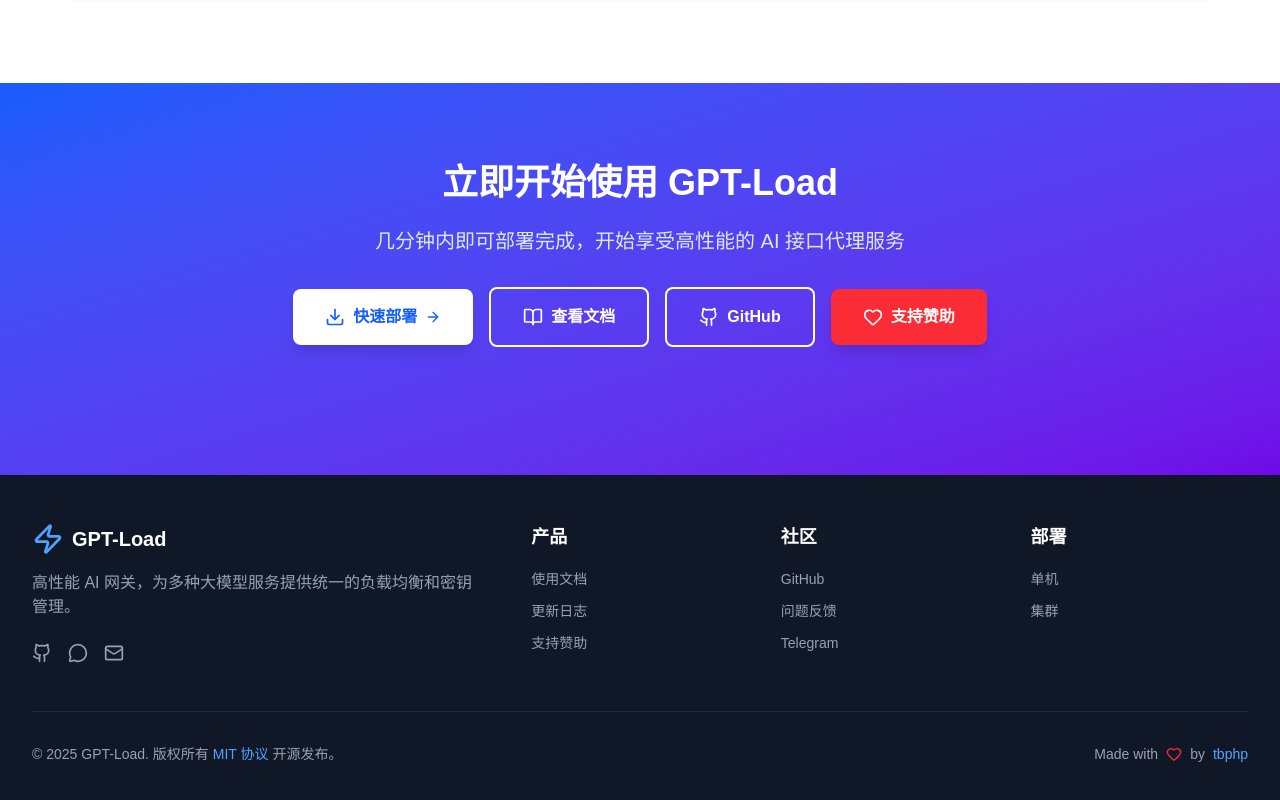
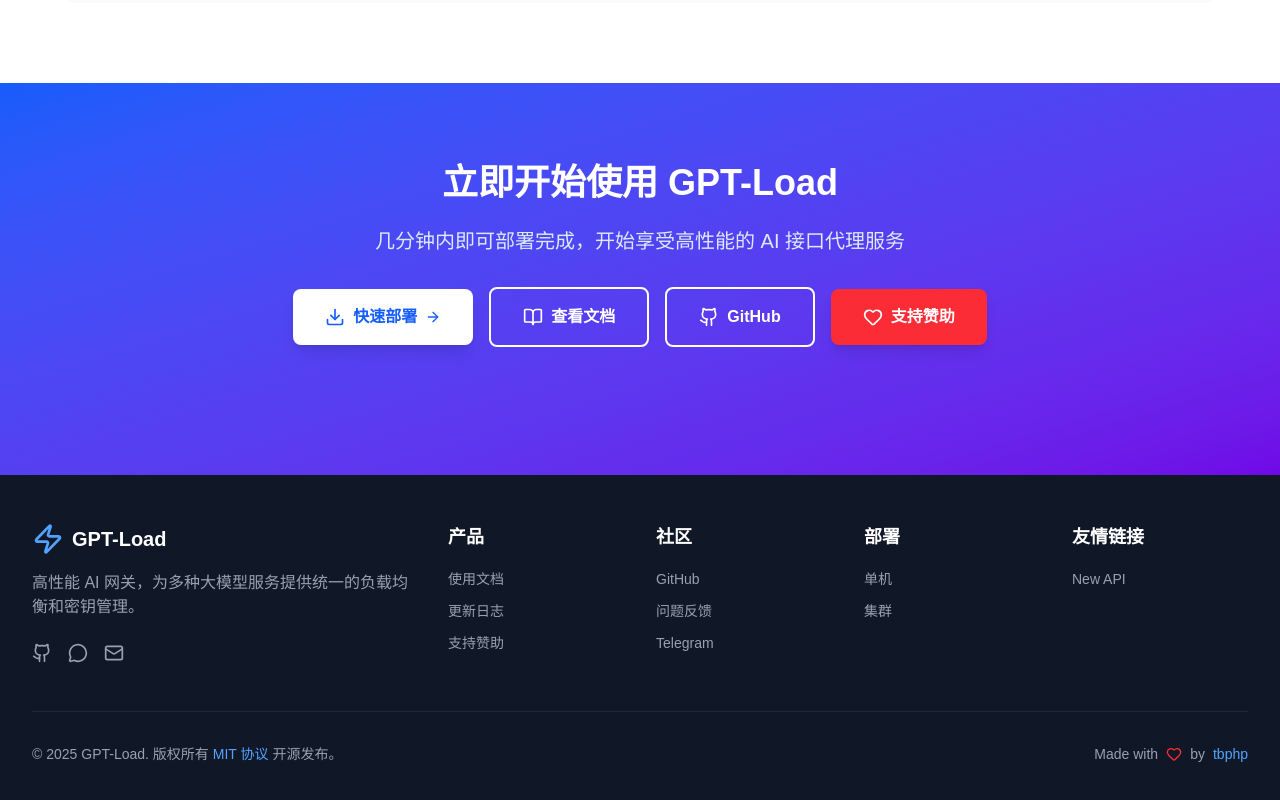
Before and after one commit to tbphp/gpt-load-docs, a Next.js app: page / in a window 1280 px wide. Shown: the part 3581-4381 px from the top of the page. Built offline with nearby package versions, Linux system fonts and the light colour scheme; no server answers.

Commit message:
docs: newapi link

```diff
--- a/src/components/Footer.tsx
+++ b/src/components/Footer.tsx
@@ -23,13 +23,16 @@
       { name: t("footer.links.standalone"), href: "/docs/deployment/standalone" },
       { name: t("footer.links.cluster"), href: "/docs/deployment/cluster" },
     ],
+    friendlyLinks: [
+      { name: "New API", href: "https://www.newapi.ai/" },
+    ],
   };
 
   return (
     <footer className="bg-gray-900 dark:bg-gray-950 text-white">
       <div className="container mx-auto px-4 sm:px-6 lg:px-8 py-8 sm:py-12">
         {/* Main footer content */}
-        <div className="grid grid-cols-1 sm:grid-cols-2 lg:grid-cols-5 gap-6 sm:gap-8">
+        <div className="grid grid-cols-1 sm:grid-cols-2 lg:grid-cols-6 gap-6 sm:gap-8">
           {/* Brand section */}
           <div className="lg:col-span-2 sm:col-span-2">
             <Link href="/" className="flex items-center space-x-2 mb-3 sm:mb-4">
@@ -128,6 +131,27 @@
               ))}
             </ul>
           </div>
+
+          {/* Friendly links */}
+          <div>
+            <h3 className="text-base sm:text-lg font-semibold mb-3 sm:mb-4">
+              {t("footer.friendlyLinks")}
+            </h3>
+            <ul className="space-y-2">
+              {links.friendlyLinks.map((link) => (
+                <li key={link.name}>
+                  <Link
+                    href={link.href}
+                    target="_blank"
+                    rel="noopener noreferrer"
+                    className="text-gray-400 dark:text-gray-500 hover:text-white dark:hover:text-gray-200 transition-colors duration-200 text-xs sm:text-sm"
+                  >
+                    {link.name}
+                  </Link>
+                </li>
+              ))}
+            </ul>
+          </div>
         </div>
 
         {/* Bottom section */}
```
Also changed, not shown: src/i18n/locales/en.json, src/i18n/locales/ja.json, src/i18n/locales/zh.json.
